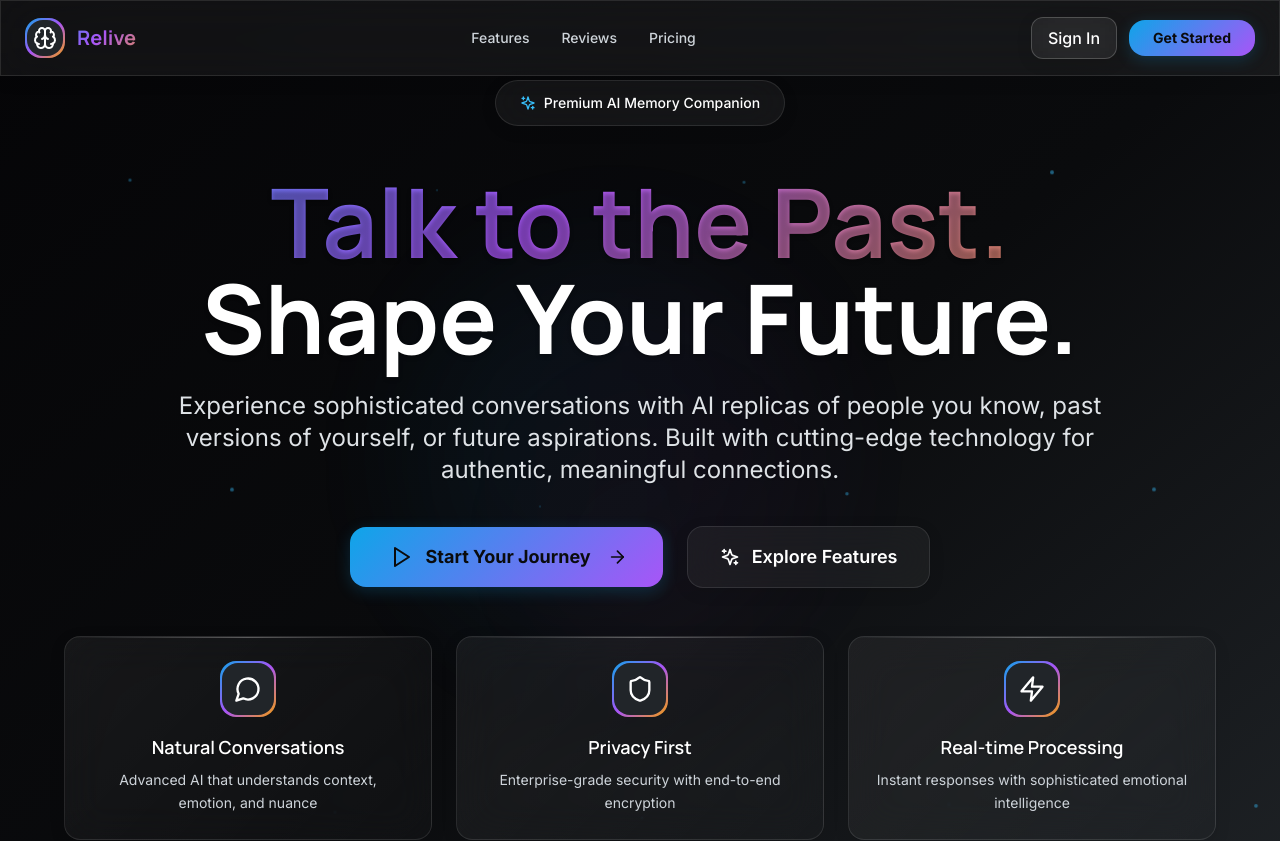
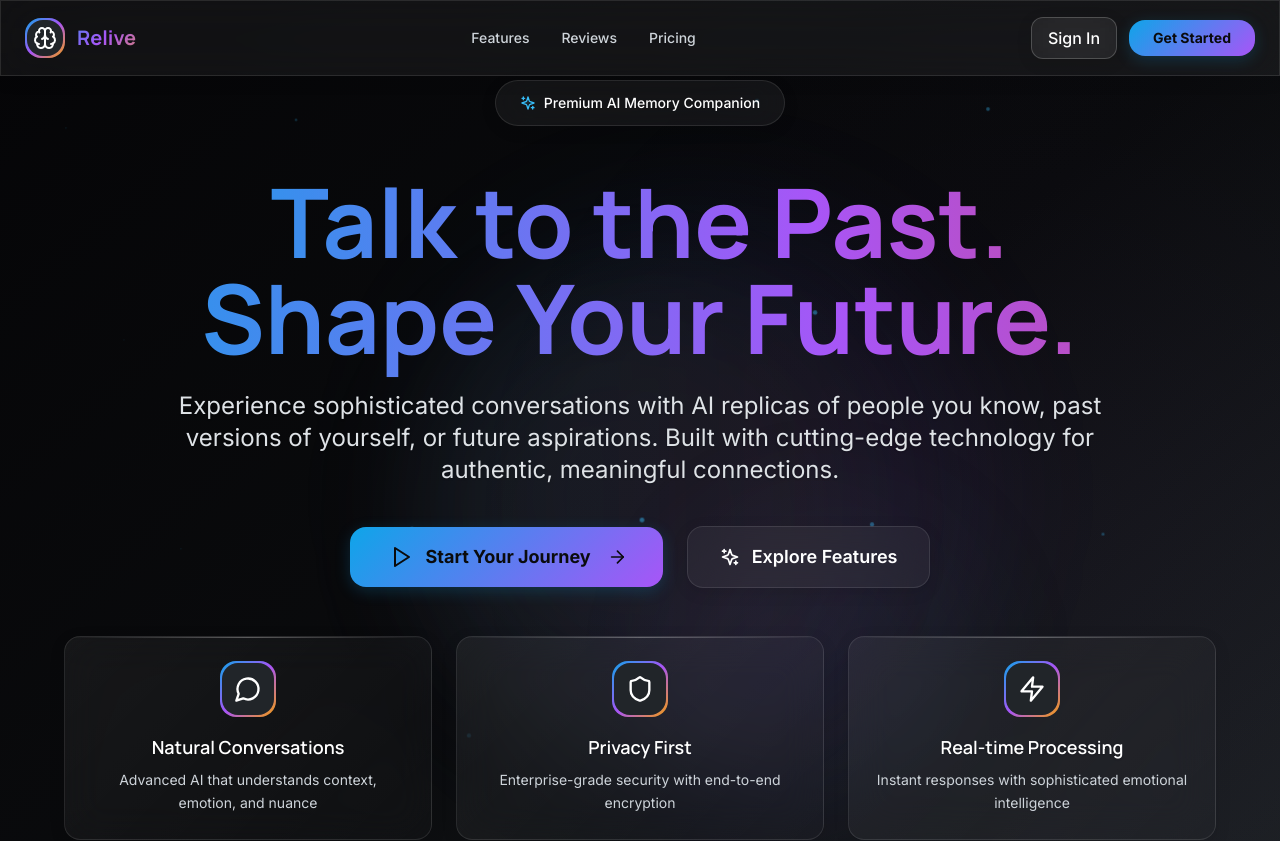
Before and after one commit to Sirius-ashwak/Relive.AI, a React (Vite) app: page / in a window 1280 px wide. Shown: the top 841 px of the page. Built offline with nearby package versions, Linux system fonts and the light colour scheme; no server answers.

Commit message:
Fix gradient text consistency and enhance intro page visuals

```diff
--- a/src/components/IntroPage.tsx
+++ b/src/components/IntroPage.tsx
@@ -272,48 +272,83 @@ const IntroPage: React.FC<IntroPageProps> = ({ onEnterApp }) => {
 
         {/* Hero Section */}
         <section className="relative min-h-screen flex items-center justify-center pt-20">
-          {/* Premium Animated Background */}
+          {/* Enhanced Premium Animated Background */}
           <div className="absolute inset-0 overflow-hidden">
+            {/* Base gradient */}
             <div className="absolute inset-0 bg-gradient-to-br from-obsidian-950 via-obsidian-900 to-obsidian-800" />
 
+            {/* Animated gradient orbs */}
+            <motion.div
+              animate={{
+                scale: [1, 1.2, 1],
+                opacity: [0.4, 0.7, 0.4],
+                x: [0, 50, 0],
+                y: [0, -30, 0]
+              }}
+              transition={{ duration: 25, repeat: Infinity, ease: "easeInOut" }}
+              className="absolute top-1/4 left-1/3 w-[500px] h-[500px] bg-gradient-to-r from-aurora-500/20 to-lavender-500/15 rounded-full blur-3xl"
+            />
+            <motion.div
+              animate={{
+                scale: [1.2, 1, 1.2],
+                opacity: [0.3, 0.6, 0.3],
+                x: [0, -40, 0],
+                y: [0, 40, 0]
+              }}
+              transition={{ duration: 30, repeat: Infinity, ease: "easeInOut" }}
+              className="absolute bottom-1/3 right-1/3 w-[400px] h-[400px] bg-gradient-to-r from-coral-500/15 to-gold-500/10 rounded-full blur-3xl"
+            />
             <motion.div
               animate={{
                 scale: [1, 1.1, 1],
-                opacity: [0.3, 0.5, 0.3]
+                opacity: [0.2, 0.5, 0.2],
+                x: [0, 30, 0],
+                y: [0, -20, 0]
               }}
               transition={{ duration: 20, repeat: Infinity, ease: "easeInOut" }}
-              className="absolute top-1/4 left-1/3 w-96 h-96 bg-gradient-to-r from-aurora-500/15 to-lavender-500/10 rounded-full blur-3xl"
-            />
-            <motion.div
-              animate={{
-                scale: [1.1, 1, 1.1],
-                opacity: [0.2, 0.4, 0.2]
-              }}
-              transition={{ duration: 25, repeat: Infinity, ease: "easeInOut" }}
-              className="absolute bottom-1/3 right-1/3 w-80 h-80 bg-gradient-to-r from-coral-500/10 to-gold-500/8 rounded-full blur-3xl"
+              className="absolute top-1/2 right-1/4 w-[300px] h-[300px] bg-gradient-to-r from-lavender-500/15 to-sage-500/10 rounded-full blur-3xl"
             />
 
-            {/* Floating Particles */}
-            {[...Array(12)].map((_, i) => (
+            {/* Enhanced floating particles */}
+            {[...Array(20)].map((_, i) => (
               <motion.div
                 key={i}
                 className="absolute w-1 h-1 bg-aurora-400/60 rounded-full"
                 style={{
-                  left: `${10 + i * 8}%`,
-                  top: `${20 + (i % 3) * 30}%`,
+                  left: `${5 + i * 4.5}%`,
+                  top: `${15 + (i % 4) * 20}%`,
                 }}
                 animate={{
-                  y: [-20, -40, -20],
-                  opacity: [0.3, 0.8, 0.3],
-                  scale: [0.5, 1, 0.5],
+                  y: [-30, -60, -30],
+                  opacity: [0.2, 0.8, 0.2],
+                  scale: [0.3, 1.2, 0.3],
                 }}
                 transition={{
-                  duration: 4 + i * 0.5,
+                  duration: 6 + i * 0.3,
                   repeat: Infinity,
-                  delay: i * 0.3,
+                  delay: i * 0.2,
+                  ease: "easeInOut"
                 }}
               />
             ))}
+
+            {/* Mesh gradient overlay */}
+            <motion.div
+              className="absolute inset-0 opacity-30"
+              animate={{
+                background: [
+                  'radial-gradient(circle at 20% 50%, rgba(14, 165, 233, 0.1) 0%, transparent 50%)',
+                  'radial-gradient(circle at 80% 50%, rgba(168, 85, 247, 0.1) 0%, transparent 50%)',
+                  'radial-gradient(circle at 50% 80%, rgba(245, 158, 11, 0.1) 0%, transparent 50%)',
+                  'radial-gradient(circle at 20% 50%, rgba(14, 165, 233, 0.1) 0%, transparent 50%)',
+                ],
+              }}
+              transition={{
+                duration: 20,
+                repeat: Infinity,
+                ease: "easeInOut",
+              }}
+            />
           </div>
 
           <div className="relative z-10 text-center px-6 max-w-7xl mx-auto">
@@ -333,11 +368,15 @@ const IntroPage: React.FC<IntroPageProps> = ({ onEnterApp }) => {
               initial={{ opacity: 0, y: 30 }}
               animate={{ opacity: 1, y: 0 }}
               transition={{ duration: 0.8, delay: 0.4 }}
-              className="font-manrope text-4xl sm:text-5xl md:text-6xl lg:text-7xl xl:text-8xl font-bold mb-6 leading-tight text-shadow-lg"
+              className="font-manrope text-4xl sm:text-5xl md:text-6xl lg:text-7xl xl:text-8xl font-bold mb-6 leading-tight"
             >
-              <span className="gradient-text">Talk to the Past.</span>
+              <span className="bg-gradient-to-r from-aurora-500 via-lavender-500 to-coral-500 bg-clip-text text-transparent bg-[length:200%_200%] animate-gradient-shift">
+                Talk to the Past.
+              </span>
               <br />
-              <span className="text-white">Shape Your Future.</span>
+              <span className="bg-gradient-to-r from-aurora-500 via-lavender-500 to-coral-500 bg-clip-text text-transparent bg-[length:200%_200%] animate-gradient-shift">
+                Shape Your Future.
+              </span>
             </motion.h1>
 
             <motion.p
@@ -433,7 +472,7 @@ const IntroPage: React.FC<IntroPageProps> = ({ onEnterApp }) => {
                   transition={{ duration: 0.8, delay: 1.6 + index * 0.1 }}
                   className="text-center"
                 >
-                  <div className="text-2xl sm:text-3xl md:text-4xl font-bold gradient-text mb-1">
+                  <div className="text-2xl sm:text-3xl md:text-4xl font-bold bg-gradient-to-r from-aurora-500 via-lavender-500 to-coral-500 bg-clip-text text-transparent mb-1">
                     {stat.number}
                   </div>
                   <div className="text-obsidian-300 font-medium text-sm">
@@ -473,7 +512,7 @@ const IntroPage: React.FC<IntroPageProps> = ({ onEnterApp }) => {
               className="text-center mb-16"
             >
               <h2 className="font-manrope text-3xl sm:text-4xl md:text-5xl lg:text-6xl font-bold mb-6 text-shadow-lg">
-                <span className="gradient-text">Revolutionary</span>
+                <span className="bg-gradient-to-r from-aurora-500 via-lavender-500 to-coral-500 bg-clip-text text-transparent">Revolutionary</span>
                 <br />
                 <span className="text-white">AI Technology</span>
               </h2>
@@ -547,7 +586,7 @@ const IntroPage: React.FC<IntroPageProps> = ({ onEnterApp }) => {
               <h2 className="font-manrope text-3xl sm:text-4xl md:text-5xl lg:text-6xl font-bold mb-6 text-shadow-lg">
                 <span className="text-white">Trusted by</span>
                 <br />
-                <span className="gradient-text">Thousands</span>
+                <span className="bg-gradient-to-r from-aurora-500 via-lavender-500 to-coral-500 bg-clip-text text-transparent">Thousands</span>
               </h2>
               <p className="text-lg md:text-xl text-obsidian-200 max-w-3xl mx-auto leading-relaxed">
                 Real stories from people who've found healing, connection, and meaning through Relive.
@@ -577,7 +616,7 @@ const IntroPage: React.FC<IntroPageProps> = ({ onEnterApp }) => {
                       <span key={i}>
                         {part}
                         {i === 0 && (
-                          <span className="gradient-text font-semibold">
+                          <span className="bg-gradient-to-r from-aurora-500 via-lavender-500 to-coral-500 bg-clip-text text-transparent font-semibold">
                             {testimonials[currentStep].highlight}
                           </span>
                         )}
@@ -638,7 +677,7 @@ const IntroPage: React.FC<IntroPageProps> = ({ onEnterApp }) => {
               <h2 className="font-manrope text-3xl sm:text-4xl md:text-5xl lg:text-6xl font-bold mb-6 text-shadow-lg">
                 <span className="text-white">Choose Your</span>
                 <br />
-                <span className="gradient-text">Memory Journey</span>
+                <span className="bg-gradient-to-r from-aurora-500 via-lavender-500 to-coral-500 bg-clip-text text-transparent">Memory Journey</span>
               </h2>
               <p className="text-lg md:text-xl text-obsidian-200 max-w-3xl mx-auto leading-relaxed">
                 Start preserving memories today with our flexible pricing plans designed for every need.
@@ -670,7 +709,7 @@ const IntroPage: React.FC<IntroPageProps> = ({ onEnterApp }) => {
                   <div className="text-center mb-8">
                     <h3 className="font-manrope text-2xl font-bold text-white mb-2">{plan.name}</h3>
                     <div className="flex items-baseline justify-center space-x-1 mb-4">
-                      <span className="text-4xl font-bold gradient-text">{plan.price}</span>
+                      <span className="text-4xl font-bold bg-gradient-to-r from-aurora-500 via-lavender-500 to-coral-500 bg-clip-text text-transparent">{plan.price}</span>
                       <span className="text-obsidian-400">/{plan.period}</span>
                     </div>
                     <p className="text-obsidian-300 text-sm leading-relaxed">{plan.description}</p>
@@ -755,7 +794,7 @@ const IntroPage: React.FC<IntroPageProps> = ({ onEnterApp }) => {
               <h2 className="font-manrope text-3xl sm:text-4xl md:text-5xl lg:text-6xl font-bold mb-6 text-shadow-lg">
                 <span className="text-white">Begin Your</span>
                 <br />
-                <span className="gradient-text">Memory Journey</span>
+                <span className="bg-gradient-to-r from-aurora-500 via-lavender-500 to-coral-500 bg-clip-text text-transparent">Memory Journey</span>
               </h2>
 
               <p className="text-lg md:text-xl text-obsidian-200 mb-10 leading-relaxed">
@@ -794,7 +833,7 @@ const IntroPage: React.FC<IntroPageProps> = ({ onEnterApp }) => {
                   <Brain className="w-6 h-6 text-white" />
                 </div>
               </div>
-              <span className="font-manrope font-bold text-xl gradient-text">
+              <span className="font-manrope font-bold text-xl bg-gradient-to-r from-aurora-500 via-lavender-500 to-coral-500 bg-clip-text text-transparent">
                 Relive
               </span>
             </div>
--- a/src/index.css
+++ b/src/index.css
@@ -42,14 +42,14 @@
     transform: translateY(-2px);
   }
 
-  /* Apple-Style Gradient Text */
+  /* Enhanced Apple-Style Gradient Text */
   .gradient-text {
     background: linear-gradient(135deg, #0EA5E9 0%, #A855F7 50%, #F59E0B 100%);
     -webkit-background-clip: text;
     background-clip: text;
     -webkit-text-fill-color: transparent;
     background-size: 200% 200%;
-    animation: gradient-shift 3s ease infinite;
+    animation: gradient-shift 4s ease infinite;
   }
 
   /* Apple-Style Aurora Background */
@@ -209,10 +209,23 @@
   outline-offset: 2px;
 }
 
-/* Apple-Style Animations */
+/* Enhanced Apple-Style Animations */
 @keyframes gradient-shift {
-  0%, 100% { background-position: 0% 50%; }
-  50% { background-position: 100% 50%; }
+  0%, 100% {
+    background-position: 0% 50%;
+  }
+  50% {
+    background-position: 100% 50%;
+  }
+}
+
+@keyframes animate-gradient-shift {
+  0%, 100% {
+    background-position: 0% 50%;
+  }
+  50% {
+    background-position: 100% 50%;
+  }
 }
 
 @keyframes aurora-flow {
@@ -253,6 +266,11 @@
     opacity: 1;
     transform: scale(1.01);
   }
+}
+
+/* Enhanced gradient animation utility */
+.animate-gradient-shift {
+  animation: animate-gradient-shift 6s ease infinite;
 }
 
 /* Apple-Style Responsive Design */
@@ -309,4 +327,8 @@
   .aurora-bg::before {
     animation: none;
   }
+
+  .animate-gradient-shift {
+    animation: none;
+  }
 }
```
